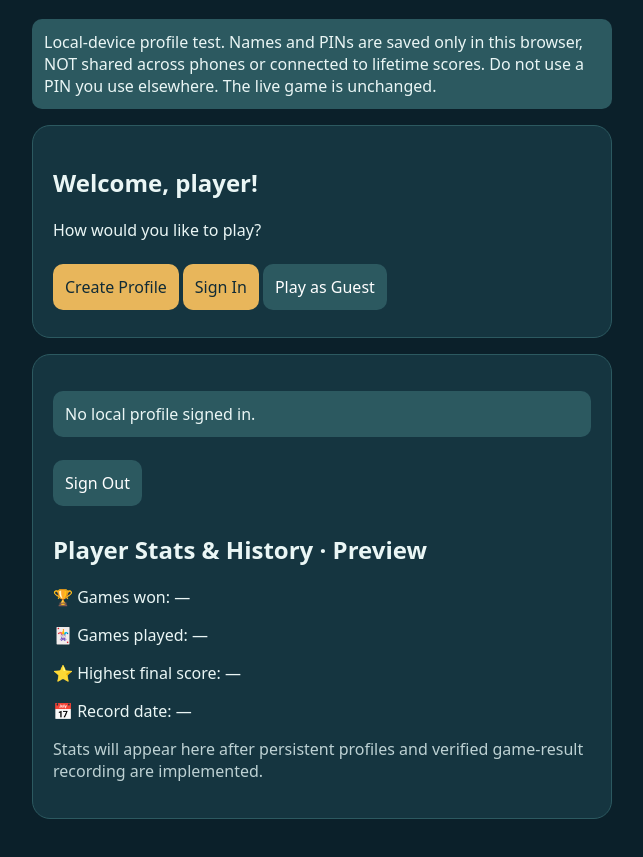
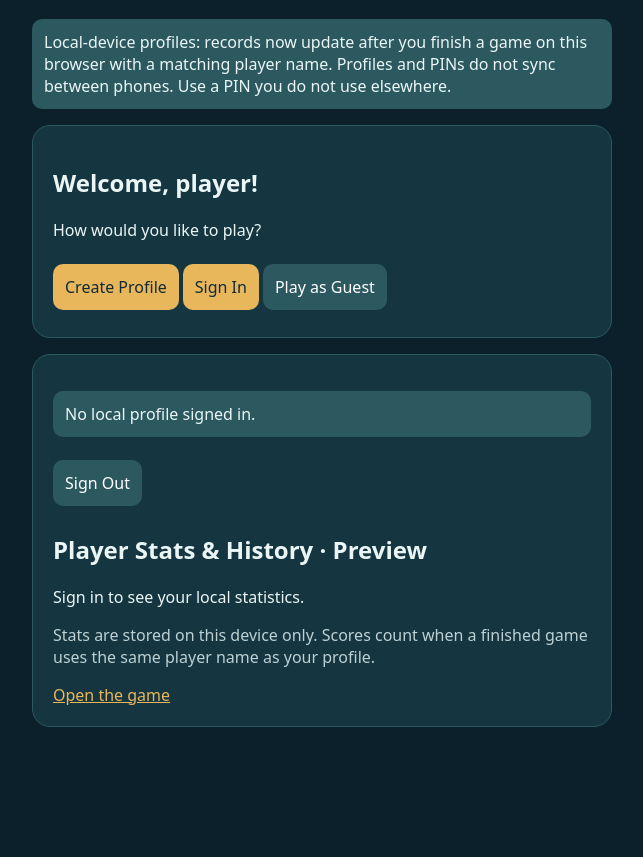
Before and after one commit to Duke32034/up-down-the-river, a plain HTML site: page profile-preview.html in a window 1280 px wide. Shown: the part 91-948 px from the top of the page, without its empty margins (318-961 px from the left). After the commit the page ends 858 px from the top, so only its background shows below. Drawn offline with Linux system fonts and the light colour scheme.

Commit message:
Connect local profile page to in-game lifetime statistics

```diff
--- a/profile-preview.html
+++ b/profile-preview.html
@@ -1,18 +1,18 @@
 <!doctype html>
 <html lang="en"><head><meta charset="utf-8"><meta name="viewport" content="width=device-width,initial-scale=1"><title>Player Profiles · Preview</title>
 <style>body{font:16px system-ui;background:#0b202a;color:#eaf6f5;max-width:580px;margin:0 auto;padding:24px}section{background:#153540;border:1px solid #2c5960;border-radius:18px;padding:20px;margin:16px 0}button,input{font:inherit;border-radius:10px;padding:12px;margin:7px 4px 7px 0}button{background:#e8b65b;color:#102b36;border:0;cursor:pointer}button.secondary{background:#2c5960;color:white}input{background:#09242d;color:white;border:1px solid #7c9b9d;width:90%}label{display:block;margin-top:12px}.muted{color:#bdd1d3}.hidden{display:none}.notice{padding:12px;background:#2c5960;border-radius:10px}</style></head><body>
-<h1>🃏 Up & Down the River</h1><p class="notice">Local-device profile test. Names and PINs are saved only in this browser, NOT shared across phones or connected to lifetime scores. Do not use a PIN you use elsewhere. The live game is unchanged.</p>
+<h1>🃏 Up & Down the River</h1><p class="notice">Local-device profiles: records now update after you finish a game on this browser with a matching player name. Profiles and PINs do not sync between phones. Use a PIN you do not use elsewhere.</p>
 <section id="choose"><h2>Welcome, player!</h2><p>How would you like to play?</p><button data-show="create">Create Profile</button><button data-show="signin">Sign In</button><button data-show="guest" class="secondary">Play as Guest</button></section>
-<section id="create" class="hidden"><h2>Create Profile</h2><p class="muted">A permanent profile will track your wins, highest final score, and personal record dates.</p><form id="createForm"><label for="newName">Player name</label><input id="newName" maxlength="24" required autocomplete="nickname" placeholder="Your name"><label for="newPin">Choose a 4-digit PIN</label><input id="newPin" inputmode="numeric" pattern="[0-9]{4}" maxlength="4" type="password" required autocomplete="new-password" placeholder="••••"><label for="confirmPin">Confirm PIN</label><input id="confirmPin" inputmode="numeric" pattern="[0-9]{4}" maxlength="4" type="password" required autocomplete="new-password" placeholder="••••"><button type="submit">Create Local Profile</button></form><p id="createMsg" aria-live="polite"></p><button data-show="choose" class="secondary">Back</button></section>
+<section id="create" class="hidden"><h2>Create Profile</h2><p class="muted">A permanent profile will track your wins, highest final score, and personal record dates.</p><form id="createForm"><label for="newName">Player name</label><input id="newName" maxlength="24" required autocomplete="nickname" placeholder="Your name"><label for="newPin">Choose a 4-digit PIN</label><input id="newPin" inputmode="numeric" pattern="[0-9]{4}" maxlength="4" type="password" required autocomplete="new-password" placeholder="••••"><label for="confirmPin">Confirm PIN</label><input id="confirmPin" inputmode="numeric" pattern="[0-9]{4}" maxlength="4" type="password" required autocomplete="new-password" placeholder="••••"><button type="submit">Create Profile</button></form><p id="createMsg" aria-live="polite"></p><button data-show="choose" class="secondary">Back</button></section>
 <section id="signin" class="hidden"><h2>Welcome back</h2><p class="muted">Returning players will be able to sign in securely from any device and recover their lifetime stats.</p><form id="signForm"><label for="signName">Player name</label><input id="signName" required maxlength="24" autocomplete="nickname" placeholder="Your name"><label for="signPin">4-digit PIN</label><input id="signPin" type="password" inputmode="numeric" pattern="[0-9]{4}" maxlength="4" required autocomplete="current-password" placeholder="••••"><button type="submit">Sign In on This Device</button></form><p id="signMsg" aria-live="polite"></p><button data-show="choose" class="secondary">Back</button></section>
 <section id="guest" class="hidden"><h2>Play as Guest</h2><p class="muted">Guests can join games without a permanent profile. Guest games won't count toward lifetime stats.</p><button data-show="choose" class="secondary">Back</button><a href="./" style="color:#e8b65b;margin-left:12px">Open current game</a></section>
-<section><p id="activeProfile" class="notice">No local profile signed in.</p><button id="signOut" class="secondary" type="button">Sign Out</button><h2>Player Stats & History · Preview</h2><p>🏆 Games won: —</p><p>🃏 Games played: —</p><p>⭐ Highest final score: —</p><p>📅 Record date: —</p><p class="muted">Stats will appear here after persistent profiles and verified game-result recording are implemented.</p></section>
+<section><p id="activeProfile" class="notice">No local profile signed in.</p><button id="signOut" class="secondary" type="button">Sign Out</button><h2>Player Stats & History · Preview</h2><div id="profileStats"><p>🏆 Games won: —</p><p>🃏 Games played: —</p><p>⭐ Highest final score: —</p><p>📅 Record date: —</p></div><p class="muted">Stats are stored on this device only. Scores count when a finished game uses the same player name as your profile.</p><a href="./" style="color:#e8b65b">Open the game</a></section>
 <script>document.addEventListener('click',e=>{const b=e.target.closest('[data-show]');if(!b)return;document.querySelectorAll('section[id]').forEach(s=>s.classList.toggle('hidden',s.id!==b.dataset.show));});
 // This page is intentionally a browser-only UI test, not an authentication service.
-const storeKey='riverLocalProfilesV1',activeKey='riverLocalActiveV1';
+const storeKey='riverLocalProfilesV2',activeKey='riverLocalActiveV2';
 function profiles(){try{return JSON.parse(localStorage.getItem(storeKey)||'{}')}catch{return {}}}
 function setStatus(id,message){document.getElementById(id).textContent=message}
-function active(){document.getElementById('activeProfile').textContent=localStorage.getItem(activeKey)?'Signed in locally as '+localStorage.getItem(activeKey)+' (this browser only)':'No local profile signed in.'}
+function active(){const name=localStorage.getItem(activeKey),p=name&&profiles()[name.toLocaleLowerCase()];document.getElementById('activeProfile').textContent=p?'Signed in locally as '+p.name+' (this browser only)':'No local profile signed in.';document.getElementById('profileStats').textContent=p?'🏆 Games won: '+(p.wins||0)+' | 🃏 Games played: '+(p.played||0)+' | ⭐ Highest final score: '+(p.best??'—')+' | 📅 Record date: '+(p.bestDate||'—'):'Sign in to see your local statistics.'}
 function openSection(id){document.querySelectorAll('section[id]').forEach(s=>s.classList.toggle('hidden',s.id!==id))}
 document.getElementById('createForm').addEventListener('submit',e=>{
 e.preventDefault();const name=document.getElementById('newName').value.trim(),pin=document.getElementById('newPin').value,confirm=document.getElementById('confirmPin').value;
```
